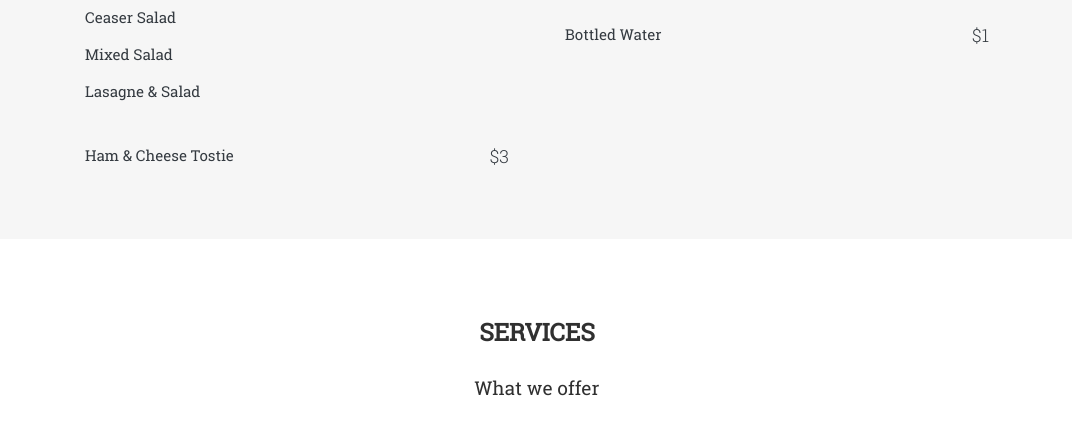
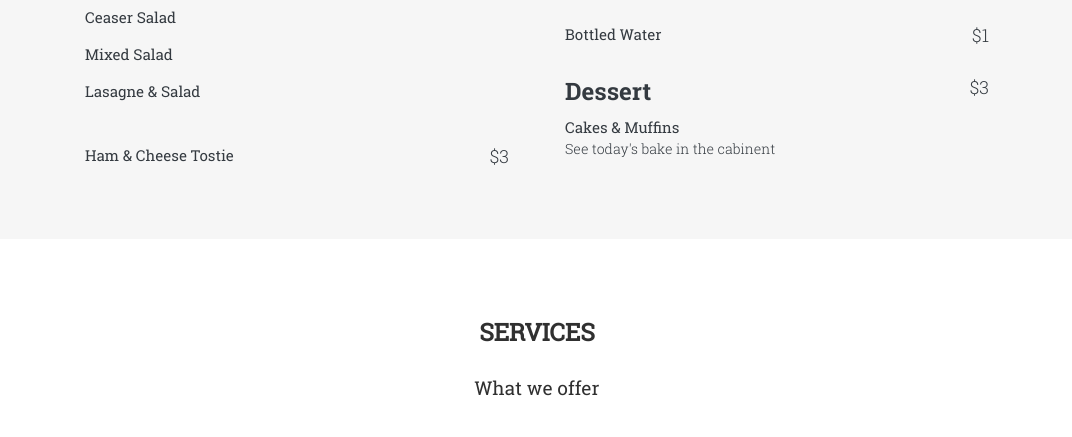
Before and after one commit to beastlyhaz/hudsons, a plain HTML site: page index.html in a window 1280 px wide. Shown: the part 1508-1945 px from the top of the page, without its empty margins (103-1175 px from the left). Drawn offline with nearby package versions, Linux system fonts and the light colour scheme; some packages are replaced by stand-ins of ours.

Commit message:
did dessert on menu

```diff
--- a/Resources/css/custom2.css
+++ b/Resources/css/custom2.css
@@ -34,6 +34,12 @@ p, h1, h2, h3, h4, h5, h6, button, li, form, span {
 
 #menu-right {
 	padding-left: 3%
+}
+
+#dessert {
+	font-family: Hudsons-light;
+	font-size: 14px;
+	margin-top: -15px;
 }
 
 .menu-price {
--- a/index.html
+++ b/index.html
@@ -138,6 +138,18 @@
 						<div class="col-sm-5">
 							<h3 class="menu-price" style="margin-top: 5px">$1</h3>
 						</div>
+					</div>
+				</div>
+				<div class="col-sm-7">
+					<h3>Dessert</h3>
+				</div>
+				<div class="col-sm-5">
+					<h3 class="menu-price">$3</h3>
+				</div>
+				<div class="col-sm-12">
+					<div class="menu-items">
+						<p>Cakes & Muffins</p>
+						<p id="dessert">See today's bake in the cabinent</p>
 					</div>
 				</div>
 			</div>
```
